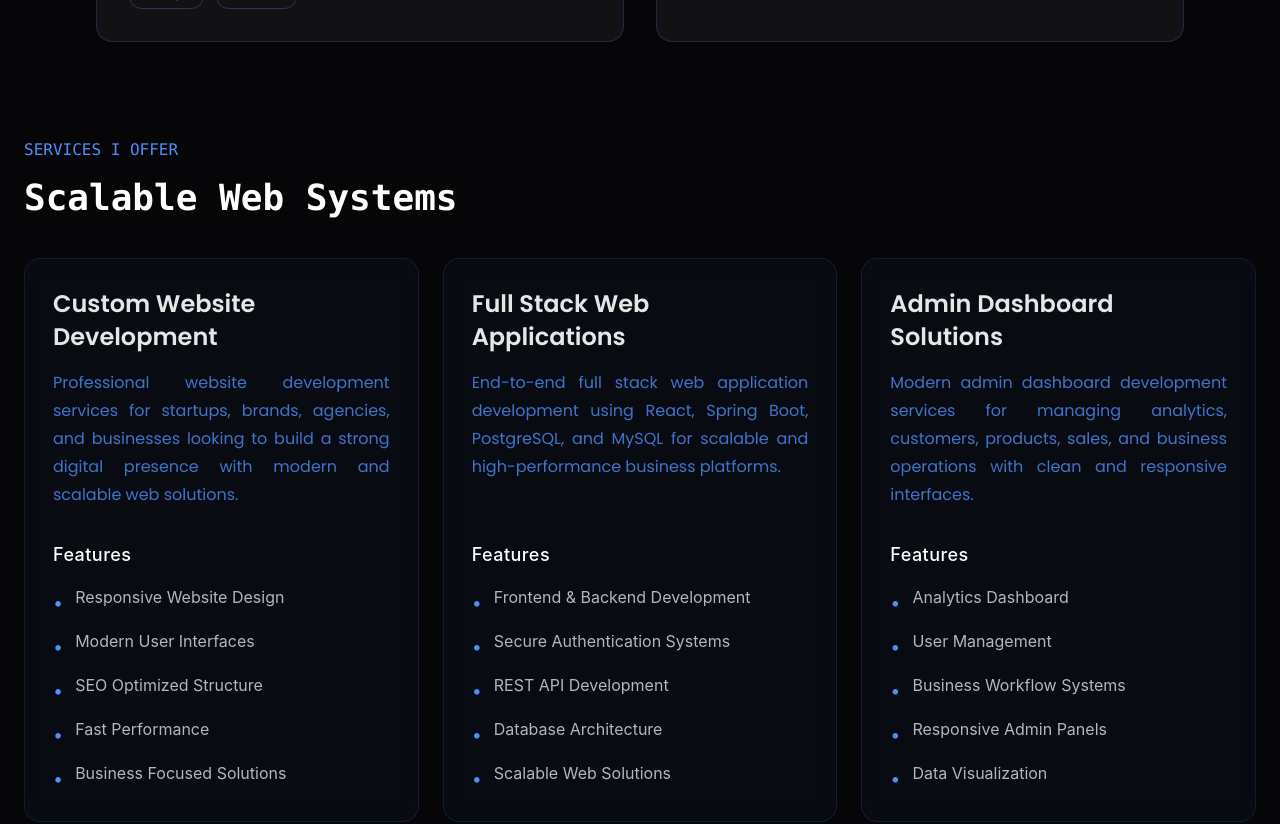
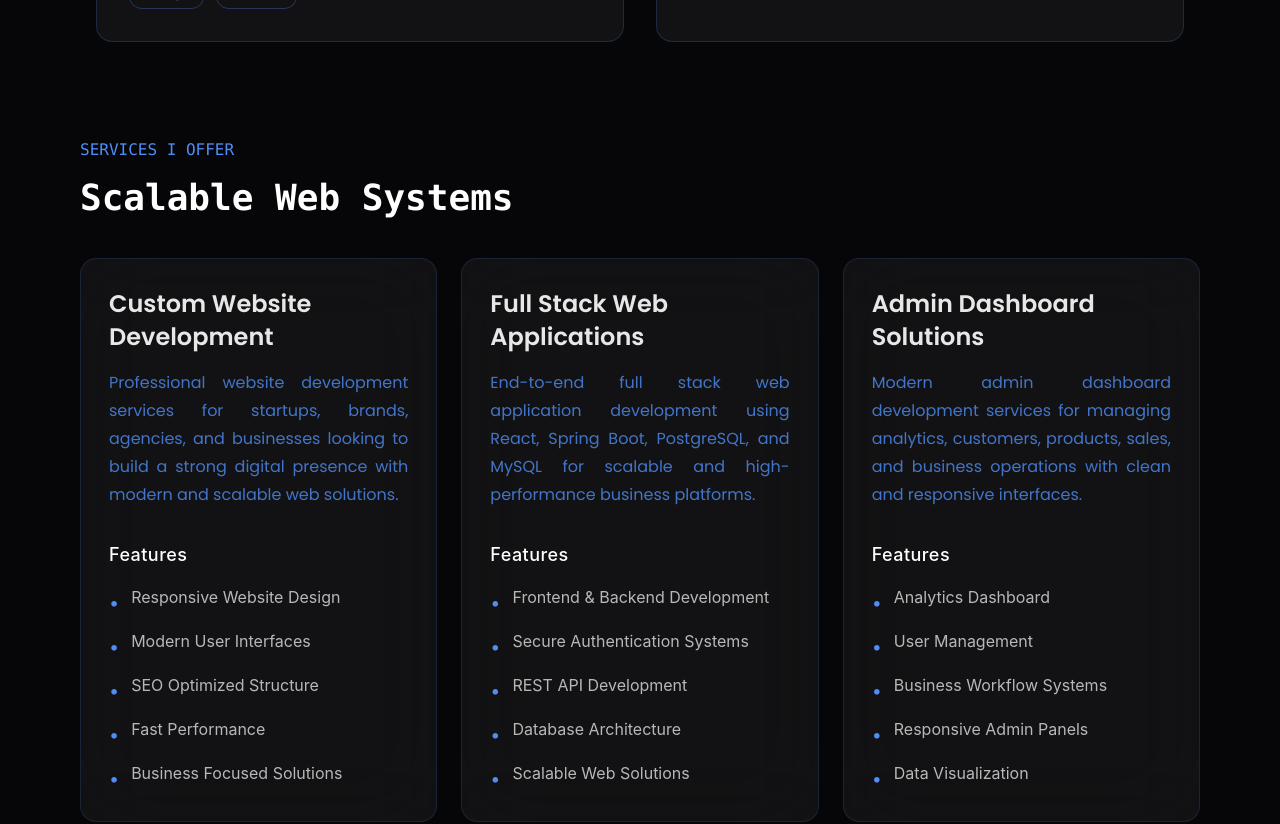
Before and after one commit to Yashwanthkumar-dev/yashwanth-portfolio, a React (Vite) app in the folder my-portfolio/: page / in a window 1280 px wide. Shown: the part 2340-3164 px from the top of the page. Built offline with nearby package versions, Linux system fonts and the light colour scheme.

Commit message:
added responsiveness for the services section

```diff
--- a/my-portfolio/src/App.jsx
+++ b/my-portfolio/src/App.jsx
@@ -296,9 +296,9 @@ function App() {
           </div>
         </div>
         {/* services Section */}
-        <section className=" mx-6">
+        <section className=" mx-6 md:mx-8 lg:mx-11 xl:mx-20 2xl:mx-25">
           <h3 className="text-accent font-mono uppercase">Services I Offer</h3>
-          <p className="text-white font-mono text-4xl capitalize font-semibold mt-4">
+          <p className="text-white font-mono text-4xl capitalize font-bold mt-4">
             Scalable Web Systems
           </p>
           <ServicesCard/>
--- a/my-portfolio/src/Components/Cards.jsx
+++ b/my-portfolio/src/Components/Cards.jsx
@@ -14,8 +14,8 @@ export const Cards = ({ title, description, features }) => {
         sm:p-6
         lg:p-7
 
-        bg-gray-900/30
-        backdrop-blur-md
+        bg-white/5
+        backdrop-blur-2xl
 
         hover:border-accent/40
         hover:-translate-y-2
@@ -27,7 +27,6 @@ export const Cards = ({ title, description, features }) => {
     >
       {/* Content */}
       <div>
-
         <h4
           className="
             text-white/90
@@ -59,12 +58,10 @@ export const Cards = ({ title, description, features }) => {
         >
           {description}
         </p>
-
       </div>
 
       {/* Features */}
       <div className="mt-8">
-
         <p
           className="
             text-white
@@ -93,15 +90,12 @@ export const Cards = ({ title, description, features }) => {
                 leading-6
               "
             >
-              <span className="text-accent mt-1 text-lg">
-                •
-              </span>
+              <span className="text-accent mt-1 text-lg">•</span>
 
               <span>{feature}</span>
             </li>
           ))}
         </ul>
-
       </div>
     </div>
   );
```
